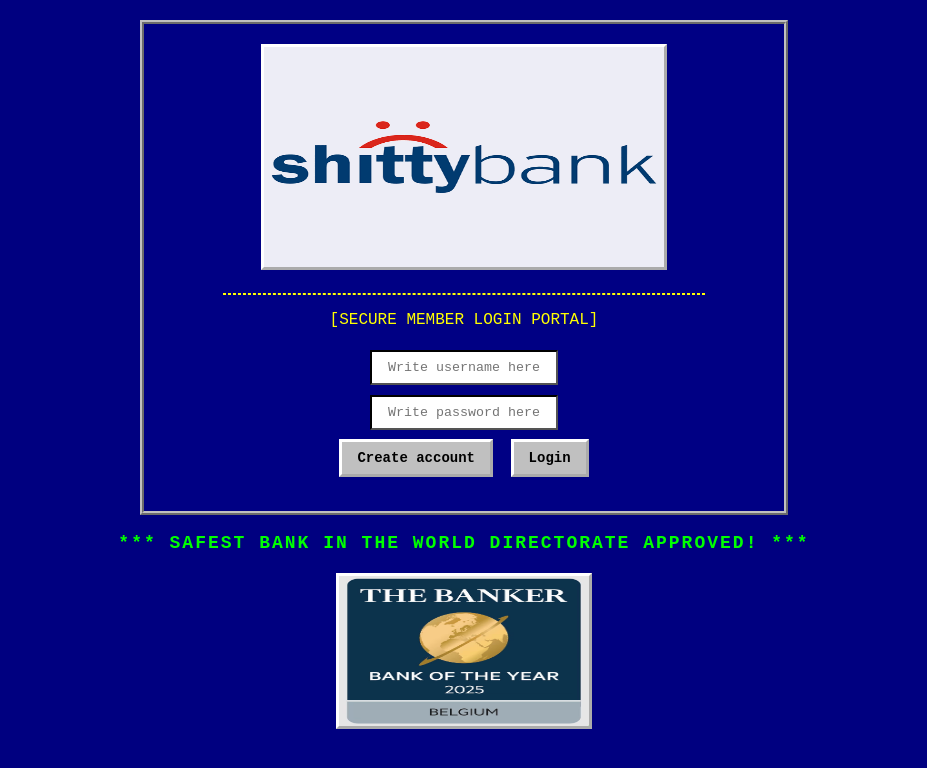
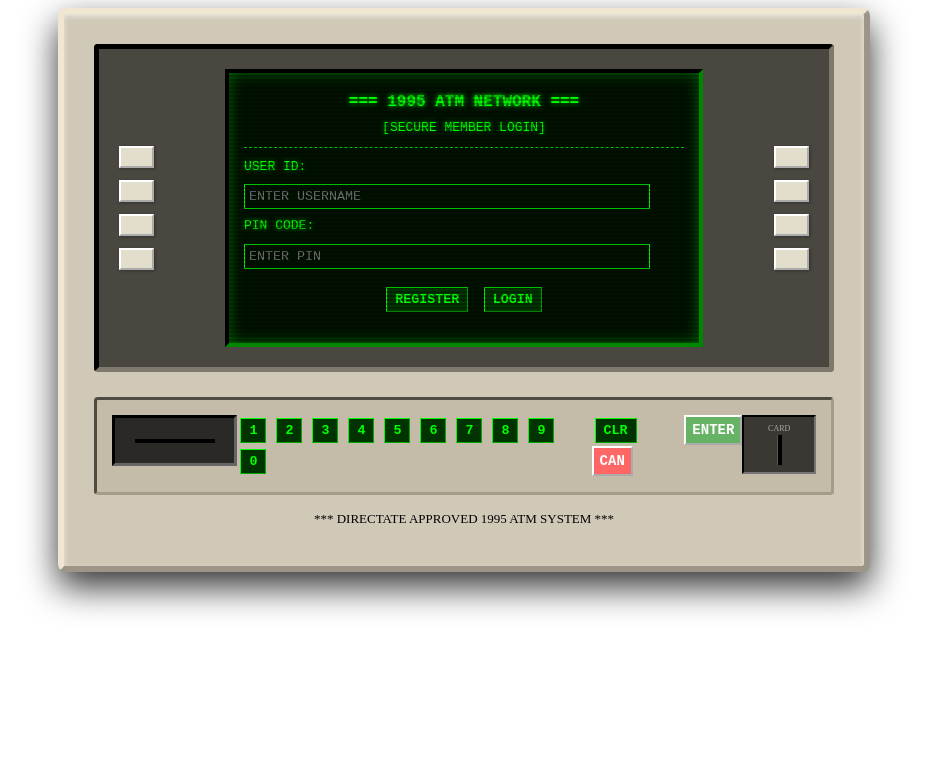
Before and after one commit to Linus709/backendnettside, a Flask app: page / in a window 1280 px wide. Shown: the top 768 px of the page, without its empty margins (176-1103 px from the left). Run offline with Flask 3, Linux system fonts and the light colour scheme.

Commit message:
endringerpraksisjobb

```diff
--- a/main.py
+++ b/main.py
@@ -5,6 +5,7 @@ from typing import Tuple
 from datetime import datetime
 
 #all this code under here to make it possible to login and make a user and hash
+#i have created everything here and is used by me to learn backend coding here.
 
 app = Flask(__name__)
 app.secret_key = "Change-this-to-a-long-random-secret"
@@ -16,7 +17,7 @@ class User(db.Model):
     # lagrer data i kolonner/column i id tall/integer
     username = db.Column(db.String(150), unique=True, nullable=False)
     # lagrer data i kolonner/column i username string
-    password = db.Column(db.String(150), nullable=False)
+    password = db.Column(db.String(150), unique=True, nullable=False)
     #lagrer data i kolonner/column i password string
 
     def __repr__(self):
@@ -42,9 +43,15 @@ def index():
 
             hashed_password = hash_pwd(password).decode("utf-8")
             new_user = User(username=username, password=hashed_password)
-            db.session.add(new_user)
-            db.session.commit()
-            return app.redirect("/Success")
+            if not password.isdigit():
+                return redirect("/wrong.html")
+
+            if not username.isalpha():
+                return redirect("/wrong.html")
+            else:
+                db.session.add(new_user)
+                db.session.commit()
+                return app.redirect("/Success")
 #this code makes it possible to write a new username and password if it was valid then it will return Account was created.
 
         elif action == "login":
@@ -64,11 +71,11 @@ def index():
 #HASHING CODE UNDER HERE
 
         # handles the function
-def hash_pwd(password:str, rounds=12) -> bytes:
+def hash_pwd(password:int, rounds=12) -> bytes:
     pwd = bcrypt.hashpw(password.encode(), bcrypt.gensalt(rounds=rounds))
     return pwd
 
-def check_pwd(password:str,hash:bytes) -> bool:
+def check_pwd(password:int,hash:bytes) -> bool:
     return bcrypt.checkpw(password.encode(),hash)
 #koden over her gir passordet en hash som kan lagres og sjekke om passordet stemmer med hashet på chech_pwd
 
@@ -248,7 +255,24 @@ def bankreset():
         print("bankreset DONE")
     return redirect("/home")
 
+@app.route("/pinnumbers", methods=["POST"])
+def pinnumbers():
 
+    if request.method == "POST":
+        Pin = request.form.get("Pin")
+
+        if Pin in ["1", "2", "3", "4", "5", "6", "7", "8", "9" "0"]:
+            password = password +int(Pin)
+            db.session.commit()
+
+        return redirect("/")
+
+    return render_template("/home.html")
+
+@app.route("/clear", methods=["POST"])
+def clear():
+    session.clear()
+    return redirect("/")
 
 @app.route("/wrong")
 def wrong ():
@@ -278,10 +302,14 @@ if __name__ == "__main__":
 # remember money after restarting  DONE
 # log out   DONE
 # secure password storage DONE
-# Make webiste look like ATM from 90s NOT DONE
+# Make webiste look like ATM from 90s DONE
+# make website only register and login with pincode/integer ONGOING
+# make website only register and login with username/string ONGOING
+# make pins 123456789 work to pincode register and login NOT DONE
+# make clear to refresh main page NOT DONE
+# enter button to login or register into website NOT DONE
 
-#how to make website look like atm from 90s
-#commonly displayed colors are green, amber/orange or blue text against dark background
+
 
 #viktig å vite
 #flask + sqlalchemy: lagrer brukere i test db og gjør så innlogging funker på min nettside
--- a/static/css/main.css
+++ b/static/css/main.css
@@ -1,89 +1,201 @@
-/* --- Retro Bank Theme --- */
+/* --- 1995 ATM Theme --- */
+# this is not created by me
 
 body {
-    background-color: #000080; /* Classic Navy Blue */
-    color: #ffff00; /* Classic Yellow text */
+    background-color: #1a1a1a; /* Dark background behind the ATM machine */
+    color: #00ff00;            /* Phosphor green text */
     font-family: "Courier New", Courier, monospace;
-    margin: 20px;
+    margin: 0;
+    padding: 20px;
+    display: flex;
+    justify-content: center;
+    align-items: center;
+    min-height: 100vh;
 }
 
+/* The Main ATM Plastic Casing */
+.atm-machine {
+    background-color: #d1c9b8; /* Classic 90s beige/off-white plastic */
+    border: 6px outset #f0e6d2;
+    border-radius: 8px;
+    padding: 30px;
+    width: 740px;
+    box-shadow: 0 15px 35px rgba(0,0,0,0.8), inset 0 2px 5px rgba(255,255,255,0.6);
+    margin: 0 auto;
+}
+
+/* CRT Monitor Screen Bezel */
+.atm-screen-bezel {
+    background-color: #4a4740; /* Dark gray recessed monitor border */
+    border: 5px inset #2b2925;
+    padding: 20px;
+    margin-bottom: 25px;
+    border-radius: 4px;
+    display: flex;
+    justify-content: space-between;
+    align-items: center;
+}
+
+/* The Actual CRT Screen */
+.crt-screen {
+    background-color: #001100; /* Deep black-green CRT background */
+    border: 4px inset #003300;
+    color: #00ff00;            /* Bright green monochrome text */
+    padding: 15px;
+    width: 440px;
+    min-height: 240px;
+    box-shadow: inset 0 0 15px rgba(0, 255, 0, 0.4);
+    text-shadow: 0 0 5px rgba(0, 255, 0, 0.7);
+    font-family: "Courier New", Courier, monospace;
+    position: relative;
+    overflow: hidden;
+}
+
+/* Scanline overlay effect for retro feel */
+.crt-screen::before {
+    content: " ";
+    display: block;
+    position: absolute;
+    top: 0; left: 0; bottom: 0; right: 0;
+    background: linear-gradient(rgba(18, 16, 16, 0) 50%, rgba(0, 0, 0, 0.25) 50%);
+    background-size: 100% 4px;
+    z-index: 10;
+    pointer-events: none;
+}
+
+/* ATM Side Selection Buttons (Soft Keys) */
+.atm-buttons-left, .atm-buttons-right {
+    display: flex;
+    flex-direction: column;
+    gap: 12px;
+}
+
+.atm-side-btn {
+    width: 35px;
+    height: 22px;
+    background-color: #e3decb;
+    border: 2px outset #ffffff;
+    cursor: pointer;
+    box-shadow: 1px 1px 3px rgba(0,0,0,0.3);
+}
+
+.atm-side-btn:active {
+    border: 2px inset #ffffff;
+    background-color: c5bfae;
+}
+
+/* Lower ATM Control Panel (Keypad & Slots) */
+.atm-control-panel {
+    display: flex;
+    justify-content: space-between;
+    align-items: flex-start;
+    background-color: #c4bca8;
+    padding: 15px;
+    border: 3px inset #a39c89;
+    border-radius: 4px;
+}
+
+/* Cash Dispenser Slot */
+.atm-slot {
+    background-color: #2b2925;
+    border: 3px inset #111;
+    width: 120px;
+    height: 45px;
+    position: relative;
+    display: flex;
+    align-items: center;
+    justify-content: center;
+}
+.atm-slot::after {
+    content: "";
+    width: 80px;
+    height: 4px;
+    background-color: #000;
+}
+
+/* Retro Numeric Keypad */
+.atm-keypad {
+    display: grid;
+    grid-template-columns: repeat(3, 40px);
+    gap: 5px;
+    background-color: #5c574e;
+    padding: 8px;
+    border: 3px inset #333;
+}
+
+.keypad-btn {
+    background-color: #e3decb;
+    border: 2px outset #fff;
+    font-family: "Courier New", Courier, monospace;
+    font-weight: bold;
+    font-size: 14px;
+    height: 30px;
+    cursor: pointer;
+}
+
+.keypad-btn.clear { background-color: #d9b3b3; color: #600; }
+.keypad-btn.cancel { background-color: #ff6666; color: #fff; }
+.keypad-btn.enter { background-color: #66b366; color: #fff; }
+.keypad-btn:active { border: 2px inset #fff; }
+
+/* Card Reader Graphic */
+.card-reader {
+    background-color: #3b3732;
+    border: 2px inset #222;
+    width: 70px;
+    height: 55px;
+    display: flex;
+    flex-direction: column;
+    align-items: center;
+    justify-content: center;
+}
+.card-slot-line {
+    width: 4px;
+    height: 30px;
+    background-color: #000;
+    border-left: 1px solid #555;
+}
+
+/* General Typography & Elements inside the CRT */
 h1, h2 {
-    font-family: "Times New Roman", Times, serif;
-    color: #ffffff;
-    text-shadow: 2px 2px #000000;
+    font-family: "Courier New", Courier, monospace;
+    color: #00ff00;
+    text-shadow: 0 0 5px #00ff00;
+    font-size: 16px;
+    margin: 5px 0;
     text-align: center;
 }
 
-.content {
-    font-family: "Courier New", Courier, monospace;
-    text-align: center;
-    border: 4px ridge #c0c0c0;
-    background-color: #000084;
-    padding: 20px;
-    margin: 0 auto;
-    width: 600px;
-}
-
-table {
-    margin: 0 auto;
+p {
+    font-size: 13px;
+    line-height: 1.4;
+    margin: 8px 0;
 }
 
 input {
-    text-align: center;
-    padding: 8px;
-    margin: 5px;
-    background-color: #ffffff;
-    border: 2px inset #000000;
+    background-color: #001100;
+    color: #00ff00;
+    border: 1px solid #00ff00;
+    padding: 4px;
     font-family: "Courier New", Courier, monospace;
+    width: 90%;
 }
 
-img {
-    width: 400px;
-    height: 220px;
-    border: 3px outset #ffffff;
-    margin-bottom: 10px;
+button.crt-btn {
+    background-color: #003300;
+    color: #00ff00;
+    border: 1px outset #00ff00;
+    font-family: "Courier New", Courier, monospace;
+    padding: 4px 8px;
+    margin: 3px;
+    cursor: pointer;
+    font-weight: bold;
 }
 
-button {
-  background-color: #c0c0c0; /* Windows 95 Gray */
-  font-family: "Courier New", Courier, monospace;
-  font-weight: bold;
-  color: #000000;
-  padding: 8px 15px;
-  text-align: center;
-  display: inline-block;
-  font-size: 14px;
-  border: 3px outset #ffffff;
-  cursor: pointer;
-  margin: 4px;
+button.crt-btn:hover {
+    background-color: #005500;
 }
 
-button:active {
-  border: 3px inset #ffffff;
-  background-color: #a0a0a0;
+button.crt-btn:active {
+    border: 1px inset #00ff00;
 }
-
-.Slagord {
-    color: #00ff00; /* Retro terminal green */
-    text-align: center;
-    font-weight: bold;
-    font-size: 18px;
-    margin-top: 15px;
-    text-transform: uppercase;
-    letter-spacing: 2px;
-}
-
-.Award {
-    text-align: center;
-    margin-top: 20px;
-}
-
-.Award img {
-    width: 250px;
-    height: 150px;
-}
-
-/* Center forms globally for old-school alignment */
-form {
-    margin: 10px 0;
-}
--- a/templates/base.html
+++ b/templates/base.html
@@ -3,11 +3,13 @@
 <head>
     <meta charset="UTF-8">
     <meta name="viewport" content="width=device-width, initial-scale=1.0">
-    <title>THE RETRO NATIONAL BANK</title>
+    <title>THE RETRO NATIONAL BANK - ATM</title>
     <link rel="stylesheet" href="{{ url_for('static', filename='css/main.css') }}">
     {% block head %}{% endblock %}
 </head>
 <body>
-    {% block body %}{% endblock %}
+    <div class="atm-machine">
+        {% block body %}{% endblock %}
+    </div>
 </body>
 </html>
--- a/templates/index.html
+++ b/templates/index.html
@@ -4,32 +4,81 @@
 {% endblock %}
 
 {% block body %}
+<div class="atm-screen-bezel">
+    <!-- Left ATM Side Buttons -->
+    <div class="atm-buttons-left">
+        <button class="atm-side-btn"></button>
+        <button class="atm-side-btn"></button>
+        <button class="atm-side-btn"></button>
+        <button class="atm-side-btn"></button>
+    </div>
 
-<div class="content">
-    <img src="{{ url_for('static', filename='shittybank.png') }}" alt="Logo">
-    <hr style="border: 1px dashed #ffff00; width: 80%;">
-    <p>[SECURE MEMBER LOGIN PORTAL]</p>
+    <!-- CRT Monitor Display -->
+    <div class="crt-screen">
+        <h2>=== 1995 ATM NETWORK ===</h2>
+        <p style="text-align: center;">[SECURE MEMBER LOGIN]</p>
+        <hr style="border: 0; border-top: 1px dashed #00ff00; margin: 10px 0;">
 
         <form method="POST">
+            <p>USER ID:</p>
             <div>
-            <input type="text" name="username" placeholder="Write username here" required>
+                <input type="text" name="username" placeholder="ENTER USERNAME" required>
             </div>
+            <p>PIN CODE:</p>
             <div>
-            <input type="password" name="password" placeholder="Write password here" required>
+                <input type="password" name="password" placeholder="ENTER PIN" required>
             </div>
-        <div>
-            <button type="submit" name="action" value="register">Create account</button>
-            <button type="submit" name="action" value="login">Login</button>
+
+            <div style="text-align: center; margin-top: 15px;">
+                <button type="submit" name="action" value="register" class="crt-btn">REGISTER</button>
+                <button type="submit" name="action" value="login" class="crt-btn">LOGIN</button>
             </div>
         </form>
     </div>
 
-<div class="Slagord">
-    <p>*** Safest bank in the world Directorate Approved! ***</p>
+    <!-- Right ATM Side Buttons -->
+    <div class="atm-buttons-right">
+        <button class="atm-side-btn"></button>
+        <button class="atm-side-btn"></button>
+        <button class="atm-side-btn"></button>
+        <button class="atm-side-btn"></button>
+    </div>
 </div>
 
-<div class="Award">
-    <img src="{{ url_for('static', filename='award.avif') }}" alt="Award Logo">
+
+
+
+<!-- Bottom Physical ATM Panel (Slots & Keypad) -->
+<div class="atm-control-panel">
+    <div class="atm-slot"></div>
+    <form method="POST" action="/pinnumbers">
+        <button type="submit" name="Pin" value="1" class="crt-btn">1</button>
+        <button type="submit" name="Pin" value="2" class="crt-btn">2</button>
+        <button type="submit" name="Pin" value="3" class="crt-btn">3</button>
+        <button type="submit" name="Pin" value="4" class="crt-btn">4</button>
+        <button type="submit" name="Pin" value="5" class="crt-btn">5</button>
+        <button type="submit" name="Pin" value="6" class="crt-btn">6</button>
+        <button type="submit" name="Pin" value="7" class="crt-btn">7</button>
+        <button type="submit" name="Pin" value="8" class="crt-btn">8</button>
+        <button type="submit" name="Pin" value="9" class="crt-btn">9</button>
+        <button type="submit" name="Pin" value="0" class="crt-btn">0</button>
+    </form>
+    <form method="POST" action="/clear">
+        <button type="submit" class="crt-btn">CLR</button>
+        <button class="keypad-btn cancel">CAN</button>
+    </form>
+    <button class="keypad-btn enter" style="grid-column: span 3;">ENTER</button>
+
+    <div class="card-reader">
+        <div style="font-size: 8px; color: #aaa; margin-bottom: 2px;">CARD</div>
+        <div class="card-slot-line"></div>
+    </div>
 </div>
 
+
+
+
+<div class="Slagord" style="text-align: center; margin-top: 15px;">
+    <p>*** DIRECTATE APPROVED 1995 ATM SYSTEM ***</p>
+</div>
 {% endblock %}
```
Also changed, not shown: templates/home.html (+37 -25 lines), instance/test.db. Lines whose indentation alone changed are shown as unchanged.
